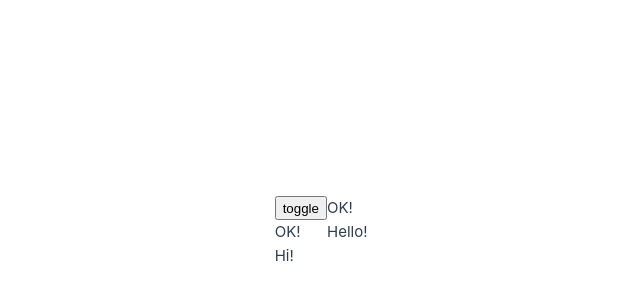
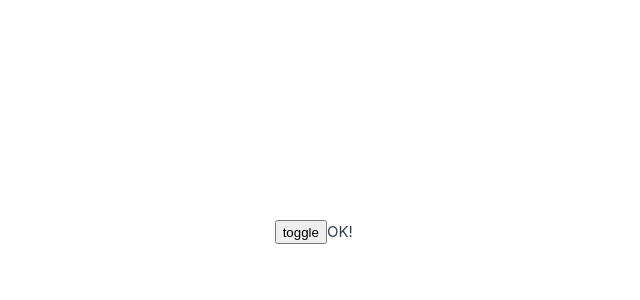
Before and after one commit to mskk3215/vue-lesson, a Vue app: page / in a window 1280 px wide. Shown: the part 168-468 px from the top of the page, without its empty margins (313-953 px from the left). Built offline with nearby package versions, Linux system fonts and the light colour scheme.

Commit message:
feat: Add v-show directive

```diff
--- a/src/App.vue
+++ b/src/App.vue
@@ -1,18 +1,9 @@
 <script setup>
 import { ref } from 'vue'
 const ok = ref(true)
-const maybeOk = ref(true)
 </script>
 <template>
   <button @click="ok = !ok">toggle</button>
-  <!-- v-if,else-if,elseはまとめて書く -->
-  <p v-if="ok">OK!</p>
-  <p v-else-if="maybeOk">maybe OK!</p>
-  <p v-else>not OK!...</p>
-  <!-- 同じ条件であればtemplateでまとめてかける -->
-  <template v-if="ok">
-    <p>OK!</p>
-    <p>Hello!</p>
-    <p>Hi!</p>
-  </template>
+  <!-- 高頻度で切り替えるものはv-showを使用する -->
+  <p v-show="ok">OK!</p>
 </template>
```
